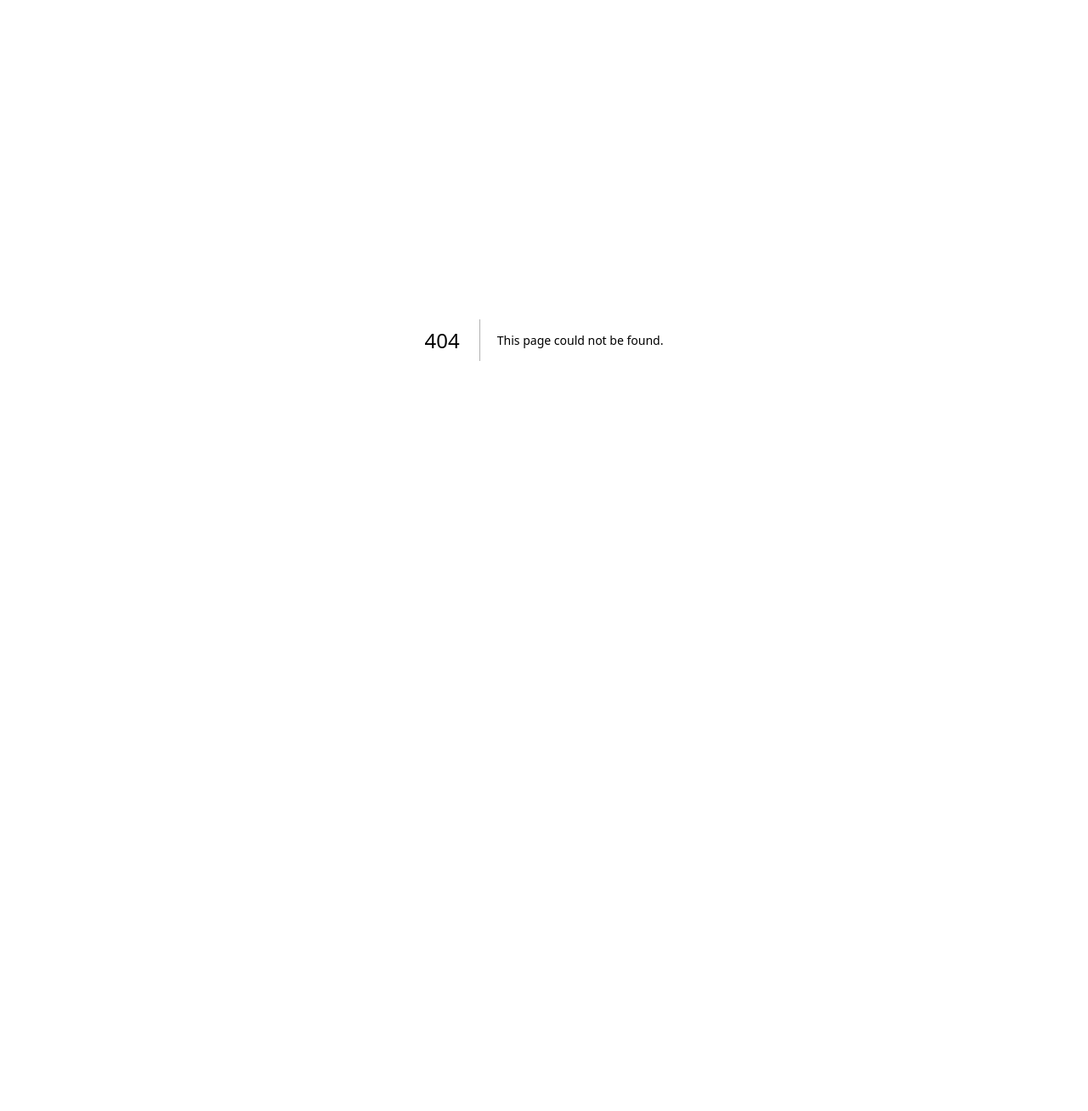
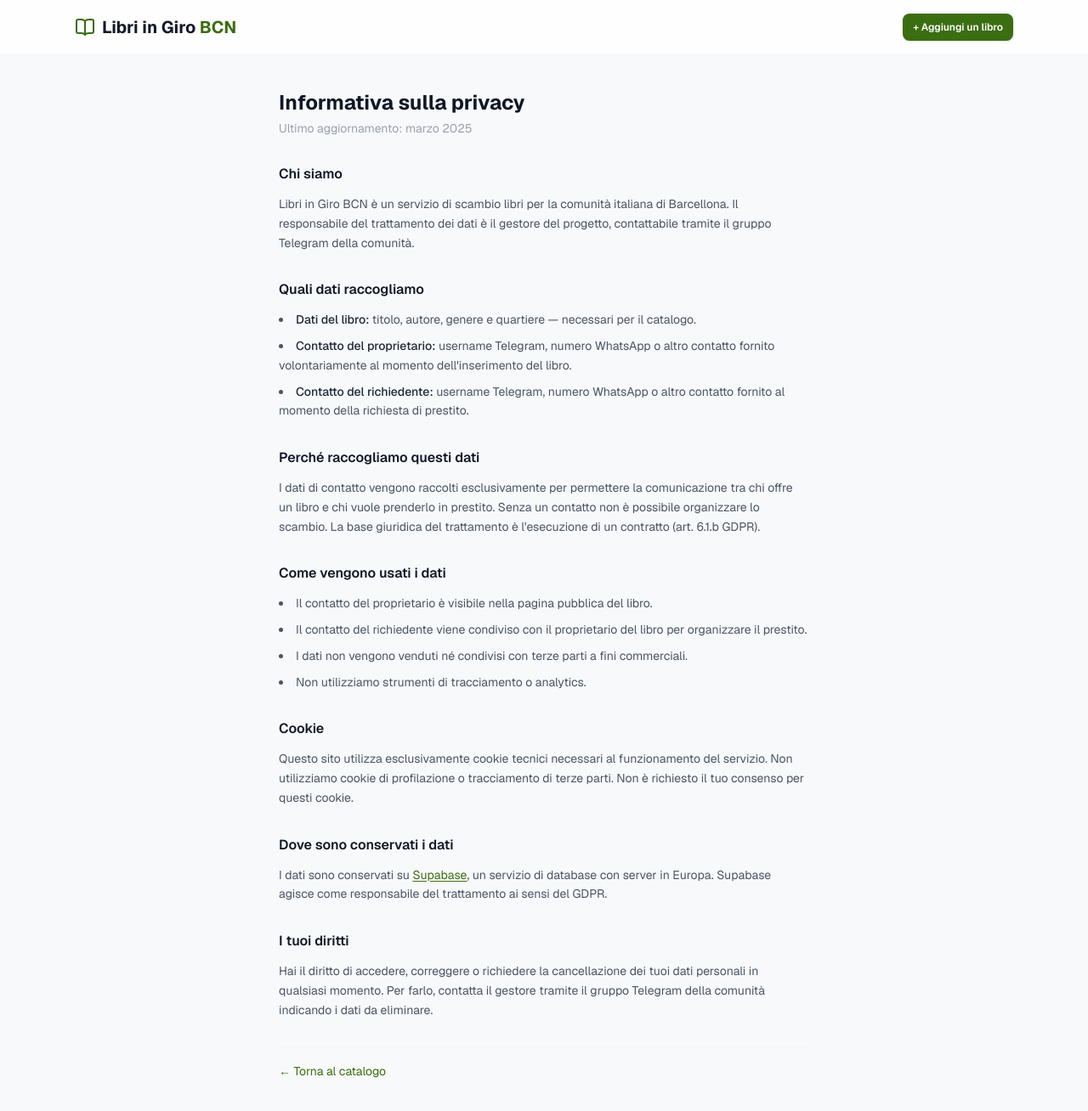
Before and after one commit to FabrizioContu/libri-in-giro-bcn, a Next.js app: page /privacy in a window 1280 px wide. Before the commit this address had no page. Shown: the top 1308 px of the page at 85% size. Before the commit the page ends 800 px from the top, so only its background shows below. Built offline with nearby package versions, Linux system fonts and the light colour scheme.

Commit message:
feat: add privacy policy page and data collection notices in forms

```diff
--- a/app/aggiungi/AggiungiLibroForm.tsx
+++ b/app/aggiungi/AggiungiLibroForm.tsx
@@ -15,6 +15,7 @@ import {
   SelectTrigger,
   SelectValue,
 } from "@/components/ui/select";
+import Link from "next/link";
 import { BookPlus, AlertTriangle } from "lucide-react";
 
 export function AggiungiLibroForm() {
@@ -224,6 +225,15 @@ export function AggiungiLibroForm() {
         </Tabs>
       </div>
 
+      {/* Privacy notice */}
+      <p className="text-xs text-gray-400 -mt-2 px-1">
+        Il tuo contatto sarà visibile nella pagina pubblica del libro per permettere ai lettori di
+        contattarti.{" "}
+        <Link href="/privacy" className="underline underline-offset-2 hover:text-gray-600">
+          Privacy
+        </Link>
+      </p>
+
       {/* Optional fields */}
       <div className="p-5 rounded-2xl bg-white border border-gray-100 shadow-sm space-y-4">
         <h2 className="font-semibold text-gray-900">Informazioni aggiuntive</h2>
--- a/app/page.tsx
+++ b/app/page.tsx
@@ -31,8 +31,13 @@ export default async function HomePage() {
         <CatalogClient libri={libri} />
       </main>
       <footer className="border-t border-gray-100 bg-white py-6 mt-8">
-        <div className="max-w-6xl mx-auto px-4 sm:px-6 text-center text-sm text-gray-400">
-          Libri in Giro BCN &mdash; Comunità italiana di Barcellona
+        <div className="max-w-6xl mx-auto px-4 sm:px-6 text-center text-sm text-gray-400 space-y-1">
+          <p>Libri in Giro BCN &mdash; Comunità italiana di Barcellona</p>
+          <p>
+            <a href="/privacy" className="hover:text-gray-600 underline underline-offset-2 transition-colors">
+              Privacy
+            </a>
+          </p>
         </div>
       </footer>
     </div>
--- /dev/null
+++ b/app/privacy/page.tsx
@@ -0,0 +1,117 @@
+import { Header } from "@/components/Header";
+import Link from "next/link";
+
+export const metadata = {
+  title: "Privacy — Libri in Giro BCN",
+  description: "Informativa sul trattamento dei dati personali di Libri in Giro BCN.",
+};
+
+export default function PrivacyPage() {
+  return (
+    <div className="min-h-screen flex flex-col">
+      <Header />
+      <main className="flex-1 max-w-2xl mx-auto w-full px-4 sm:px-6 py-10 space-y-8">
+        <div>
+          <h1 className="text-2xl font-bold text-gray-900 mb-1">Informativa sulla privacy</h1>
+          <p className="text-sm text-gray-400">Ultimo aggiornamento: marzo 2025</p>
+        </div>
+
+        <section className="space-y-3">
+          <h2 className="text-base font-semibold text-gray-900">Chi siamo</h2>
+          <p className="text-sm text-gray-600 leading-relaxed">
+            Libri in Giro BCN è un servizio di scambio libri per la comunità italiana di Barcellona.
+            Il responsabile del trattamento dei dati è il gestore del progetto, contattabile
+            tramite il gruppo Telegram della comunità.
+          </p>
+        </section>
+
+        <section className="space-y-3">
+          <h2 className="text-base font-semibold text-gray-900">Quali dati raccogliamo</h2>
+          <ul className="text-sm text-gray-600 leading-relaxed space-y-2 list-disc list-inside">
+            <li>
+              <span className="font-medium text-gray-800">Dati del libro:</span> titolo, autore,
+              genere e quartiere — necessari per il catalogo.
+            </li>
+            <li>
+              <span className="font-medium text-gray-800">Contatto del proprietario:</span> username
+              Telegram, numero WhatsApp o altro contatto fornito volontariamente al momento
+              dell&apos;inserimento del libro.
+            </li>
+            <li>
+              <span className="font-medium text-gray-800">Contatto del richiedente:</span> username
+              Telegram, numero WhatsApp o altro contatto fornito al momento della richiesta di
+              prestito.
+            </li>
+          </ul>
+        </section>
+
+        <section className="space-y-3">
+          <h2 className="text-base font-semibold text-gray-900">Perché raccogliamo questi dati</h2>
+          <p className="text-sm text-gray-600 leading-relaxed">
+            I dati di contatto vengono raccolti esclusivamente per permettere la comunicazione tra
+            chi offre un libro e chi vuole prenderlo in prestito. Senza un contatto non è possibile
+            organizzare lo scambio. La base giuridica del trattamento è l&apos;esecuzione di un
+            contratto (art. 6.1.b GDPR).
+          </p>
+        </section>
+
+        <section className="space-y-3">
+          <h2 className="text-base font-semibold text-gray-900">Come vengono usati i dati</h2>
+          <ul className="text-sm text-gray-600 leading-relaxed space-y-2 list-disc list-inside">
+            <li>Il contatto del proprietario è visibile nella pagina pubblica del libro.</li>
+            <li>
+              Il contatto del richiedente viene condiviso con il proprietario del libro per
+              organizzare il prestito.
+            </li>
+            <li>I dati non vengono venduti né condivisi con terze parti a fini commerciali.</li>
+            <li>Non utilizziamo strumenti di tracciamento o analytics.</li>
+          </ul>
+        </section>
+
+        <section className="space-y-3">
+          <h2 className="text-base font-semibold text-gray-900">Cookie</h2>
+          <p className="text-sm text-gray-600 leading-relaxed">
+            Questo sito utilizza esclusivamente cookie tecnici necessari al funzionamento del
+            servizio. Non utilizziamo cookie di profilazione o tracciamento di terze parti.
+            Non è richiesto il tuo consenso per questi cookie.
+          </p>
+        </section>
+
+        <section className="space-y-3">
+          <h2 className="text-base font-semibold text-gray-900">Dove sono conservati i dati</h2>
+          <p className="text-sm text-gray-600 leading-relaxed">
+            I dati sono conservati su{" "}
+            <a
+              href="https://supabase.com"
+              target="_blank"
+              rel="noopener noreferrer"
+              className="text-[#3B6D11] underline underline-offset-2"
+            >
+              Supabase
+            </a>
+            , un servizio di database con server in Europa. Supabase agisce come responsabile del
+            trattamento ai sensi del GDPR.
+          </p>
+        </section>
+
+        <section className="space-y-3">
+          <h2 className="text-base font-semibold text-gray-900">I tuoi diritti</h2>
+          <p className="text-sm text-gray-600 leading-relaxed">
+            Hai il diritto di accedere, correggere o richiedere la cancellazione dei tuoi dati
+            personali in qualsiasi momento. Per farlo, contatta il gestore tramite il gruppo
+            Telegram della comunità indicando i dati da eliminare.
+          </p>
+        </section>
+
+        <div className="pt-4 border-t border-gray-100">
+          <Link
+            href="/"
+            className="text-sm text-[#3B6D11] hover:underline underline-offset-2"
+          >
+            ← Torna al catalogo
+          </Link>
+        </div>
+      </main>
+    </div>
+  );
+}
--- a/components/LoVoglioForm.tsx
+++ b/components/LoVoglioForm.tsx
@@ -14,6 +14,7 @@ import {
   SelectTrigger,
   SelectValue,
 } from "@/components/ui/select";
+import Link from "next/link";
 import { Send, Copy, Check, ExternalLink } from "lucide-react";
 
 interface LoVoglioFormProps {
@@ -236,6 +237,13 @@ export function LoVoglioForm({ libro, onCancel }: LoVoglioFormProps) {
             />
           </TabsContent>
         </Tabs>
+        <p className="text-xs text-gray-400 pt-1">
+          Il tuo contatto sarà condiviso solo con il proprietario del libro per organizzare il
+          prestito.{" "}
+          <Link href="/privacy" className="underline underline-offset-2 hover:text-gray-600">
+            Privacy
+          </Link>
+        </p>
       </div>
 
       <div className="space-y-1.5">
```
